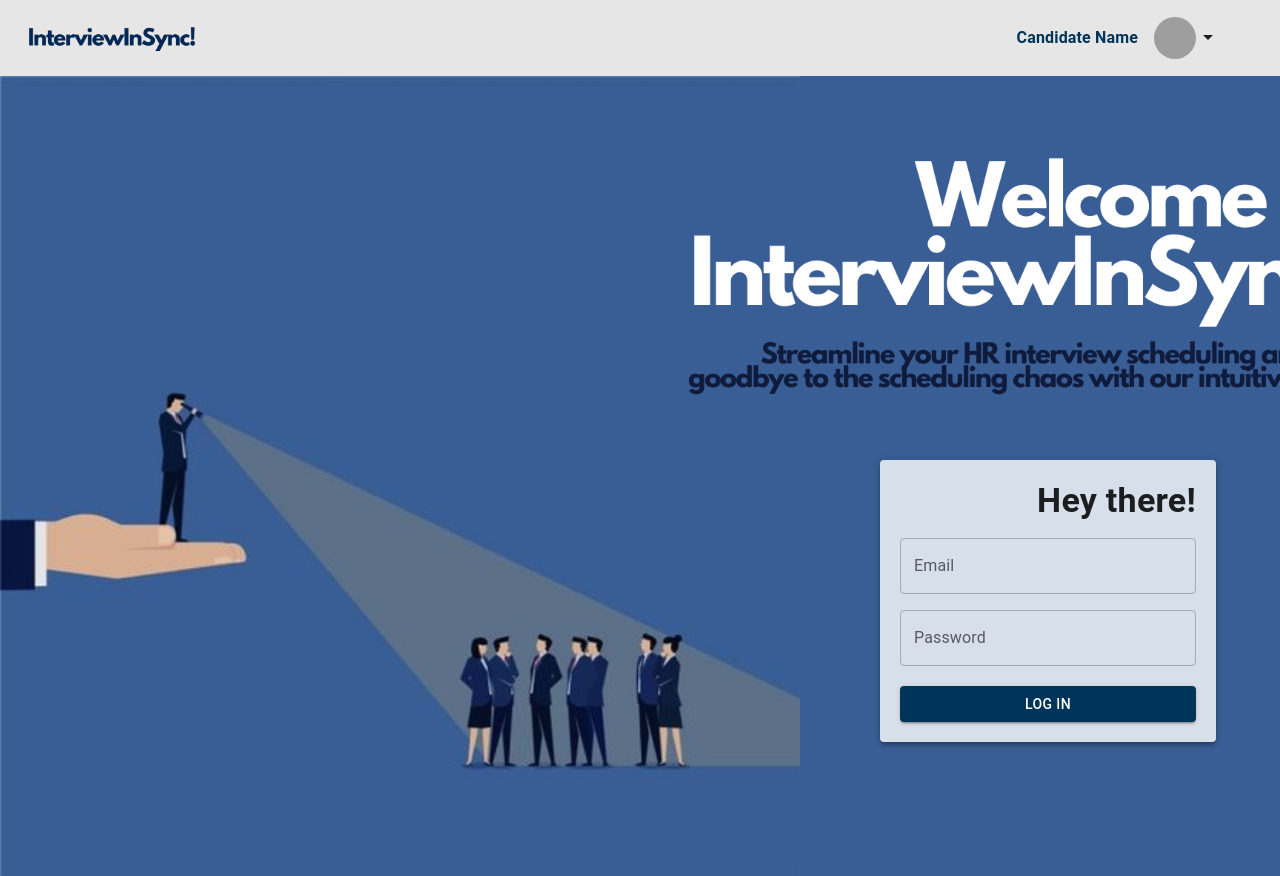
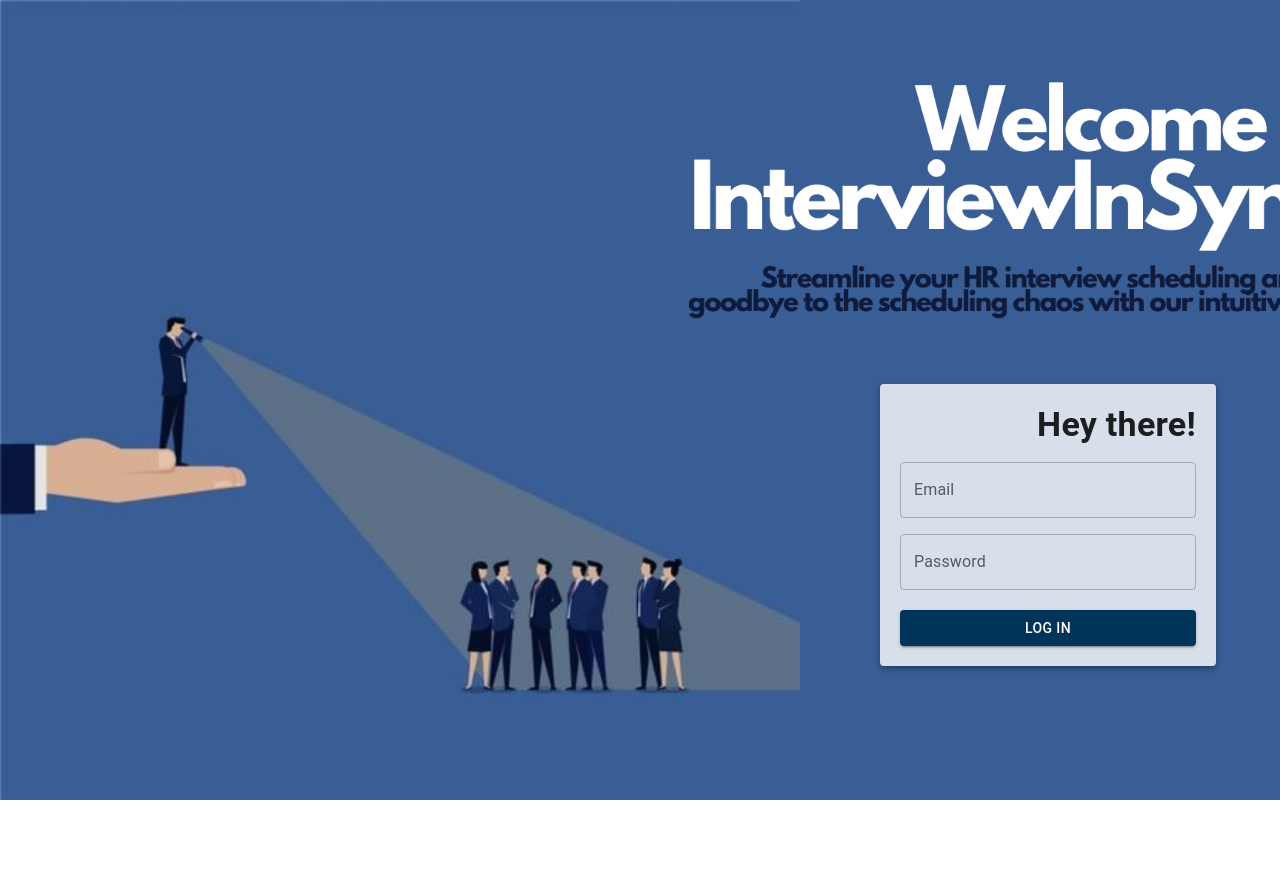
Before and after one commit to singh-ria/InterviewInSync, a React (Create React App) app: page / in a window 1280 px wide. After the commit the page ends 800 px from the top, so only its background shows below. Built offline with nearby package versions, Linux system fonts and the light colour scheme; grey boxes are pictures that could not be loaded.

Commit message:
fix: header

```diff
--- a/src/App.js
+++ b/src/App.js
@@ -2,12 +2,10 @@ import React from "react";
 import "./App.css";
 import { BrowserRouter as Router } from "react-router-dom";
 import AppRoutes from "routes/AppRoutes";
-import Header from "components/common/Header/Header";
 
 function App() {
   return (
     <Router>
-      <Header />
       <AppRoutes />
     </Router>
   );
--- a/src/components/others/scheduleInterview/ScheduleInterview.jsx
+++ b/src/components/others/scheduleInterview/ScheduleInterview.jsx
@@ -22,6 +22,7 @@ import {
 } from "@mui/material";
 
 import { useApiStore } from "store/api/timeSlots";
+import Header from "components/common/Header/Header";
 import { ROUTE } from "../../../constants/routes";
 import { CANDIDATE_STYLES } from "./scheduleInterview.styles";
 
@@ -87,6 +88,8 @@ export default function ScheduleInterview({ titleName }) {
 
   return (
     <Box>
+      <Header />
+
       <Stack
         direction="row"
         sx={{ width: "1100px", alignItems: "center", mt: "1.5rem", mb: "2rem", ml: "7rem" }}>
```
